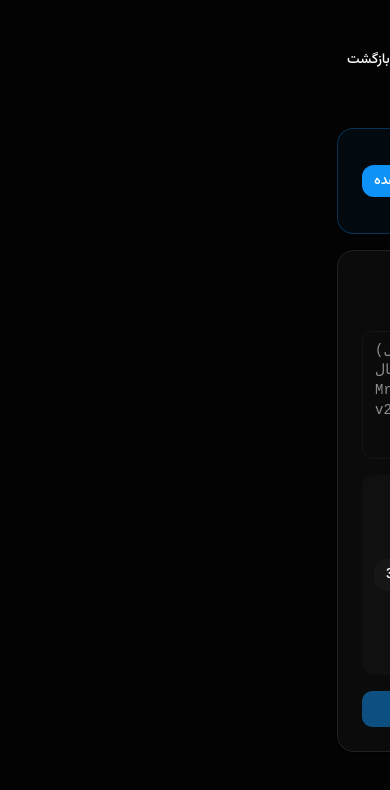
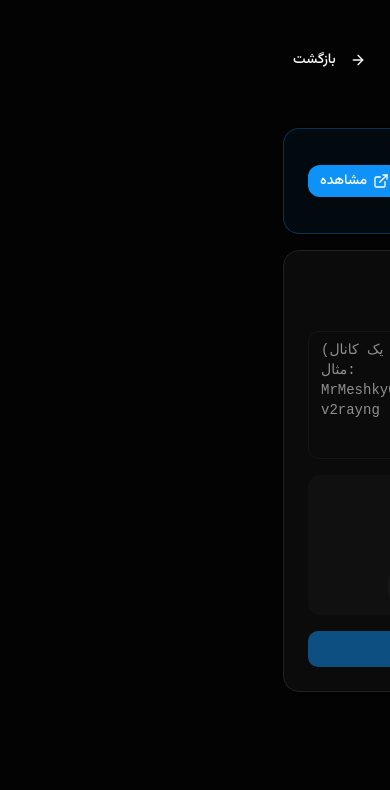
Before and after one commit to Mr-Meshky/vify-pwa, a Next.js app: page /scanner in a window 390 px wide. Shown: the top 790 px of the page. Built offline with nearby package versions, Linux system fonts and the light colour scheme.

Commit message:
fix: clean up code formatting in ScannerPage component
Remove unnecessary trailing commas in function parameters and improve layout class structure for better responsiveness in the message count input section.

```diff
--- a/app/scanner/page.tsx
+++ b/app/scanner/page.tsx
@@ -103,7 +103,7 @@
   const renderConfigList = (
     configs: Record<string, string[]>,
     icon: React.ReactNode,
-    title: string,
+    title: string
   ) => {
     const entries = Object.entries(configs);
     if (entries.length === 0) {
@@ -216,7 +216,7 @@
             />
 
             {/* Message Count Input */}
-            <div className="flex items-center gap-3 rounded-lg bg-secondary/50 p-3">
+            <div className="flex flex-col sm:flex-row items-start sm:items-center gap-3 rounded-lg bg-secondary/50 p-3">
               <MessageSquare className="h-5 w-5 text-muted-foreground" />
               <div className="flex-1">
                 <label className="mb-1 block text-sm font-medium text-foreground">
@@ -356,21 +356,21 @@
                 {renderConfigList(
                   result.data.protocol,
                   <Server className="h-4 w-4 text-primary" />,
-                  "پروتکل",
+                  "پروتکل"
                 )}
               </TabsContent>
               <TabsContent value="country">
                 {renderConfigList(
                   result.data.country,
                   <Globe className="h-4 w-4 text-primary" />,
-                  "کشور",
+                  "کشور"
                 )}
               </TabsContent>
               <TabsContent value="type">
                 {renderConfigList(
                   result.data.type,
                   <Layers className="h-4 w-4 text-primary" />,
-                  "نوع",
+                  "نوع"
                 )}
               </TabsContent>
             </Tabs>
```
